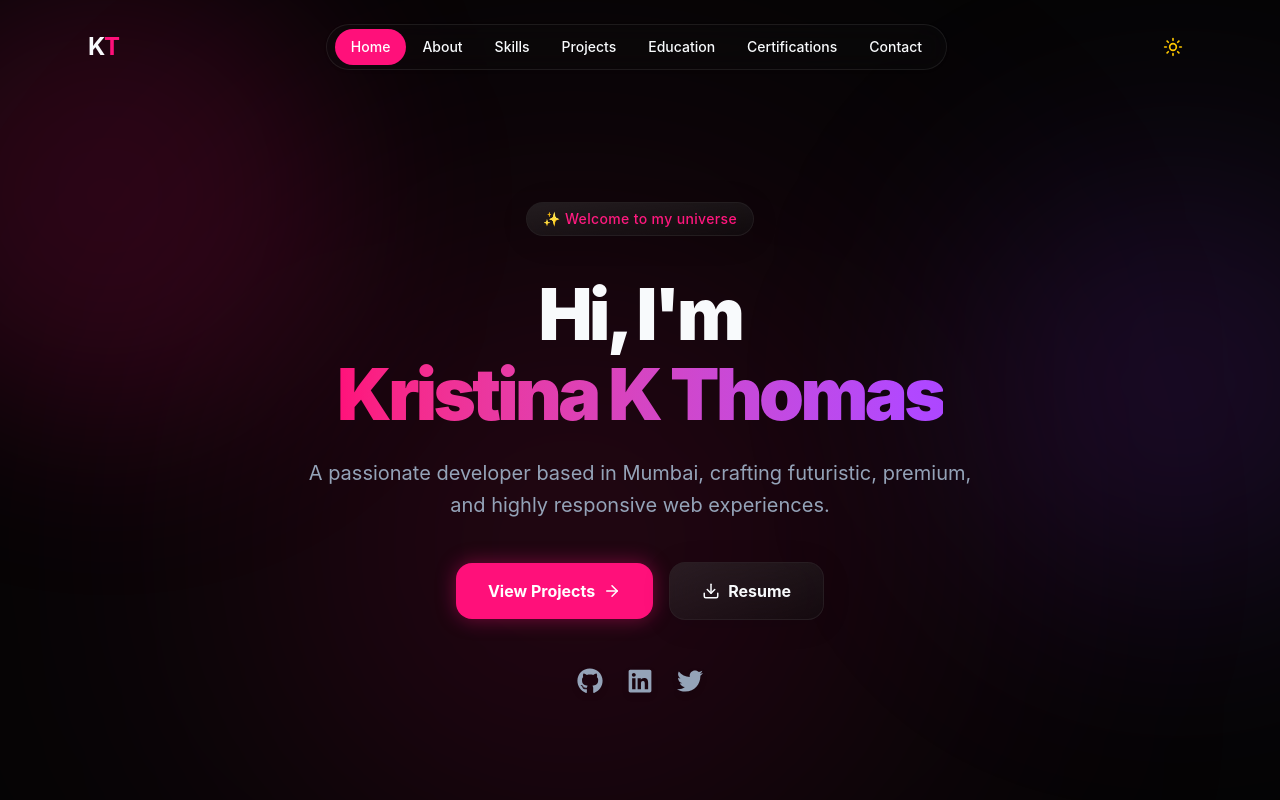
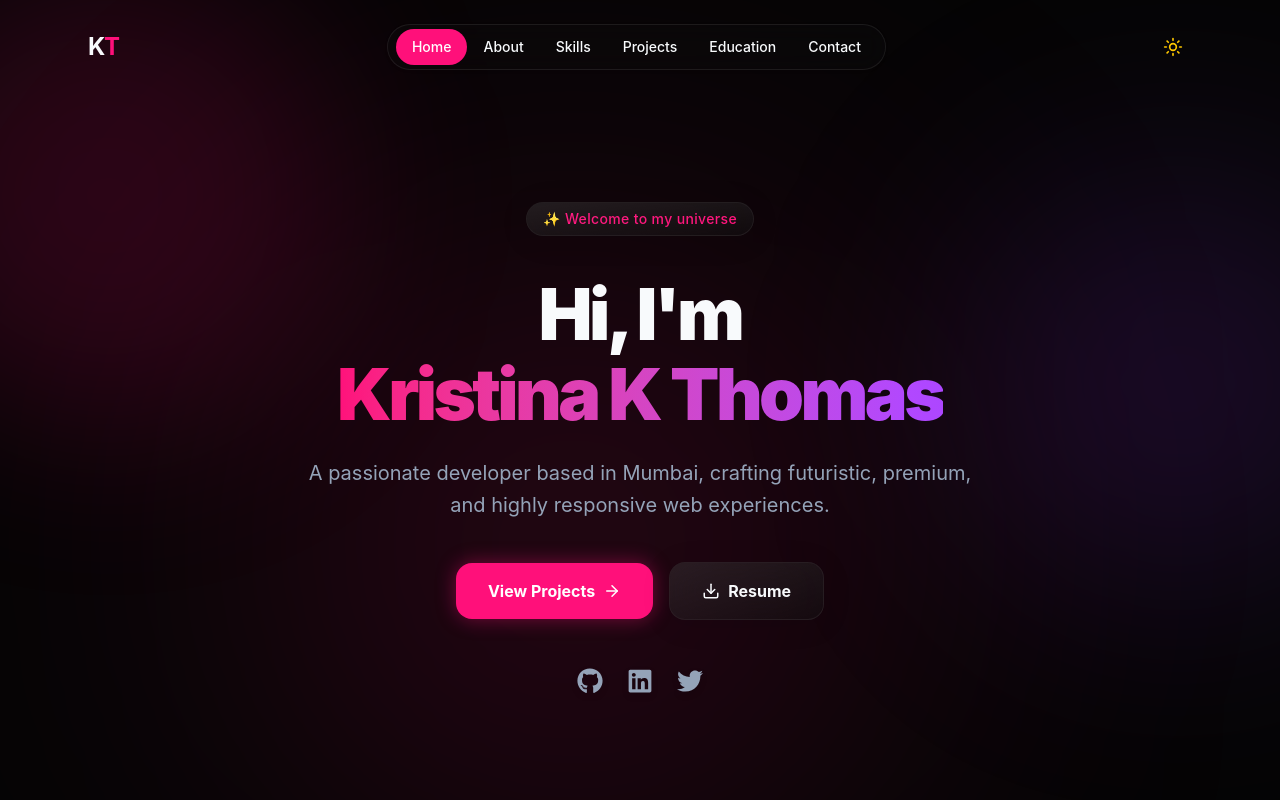
Before and after one commit to AnushhaShahe/10568portfolio, a React (Vite) app: page / in a window 1280 px wide. Shown: the top 800 px of the page. Built offline with nearby package versions, Linux system fonts and the light colour scheme.

Commit message:
Remove 'Certifications' from Navbar links

```diff
--- a/src/components/Navbar.jsx
+++ b/src/components/Navbar.jsx
@@ -9,7 +9,6 @@ const navLinks = [
   { name: 'Skills', href: '#skills' },
   { name: 'Projects', href: '#projects' },
   { name: 'Education', href: '#education' },
-  { name: 'Certifications', href: '#certifications' },
   { name: 'Contact', href: '#contact' },
 ];
 
```
